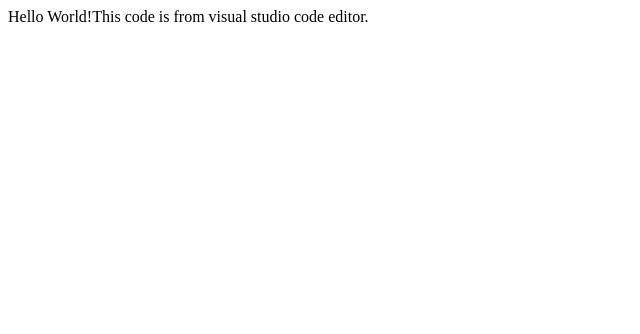
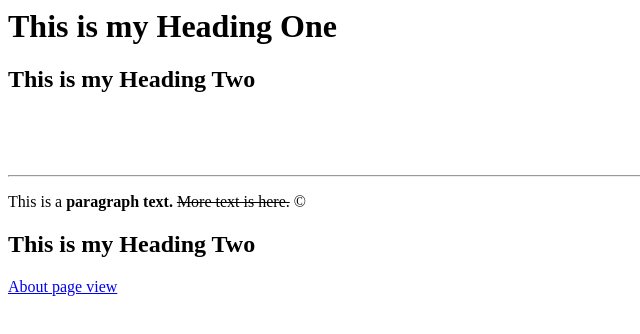
Before and after one commit to kartikaychadha/kartikaychadha.github.io, a plain HTML site: page index.html in a window 1280 px wide. Shown: the whole page, without its empty margins (0-640 px from the left). Drawn offline with Linux system fonts and the light colour scheme.

Commit message:
Class Codes

```diff
--- a/index.html
+++ b/index.html
@@ -1 +1,19 @@
-Hello World!This code is from visual studio code editor.
+<html>
+    <head>
+        <title>Test File for HTML</title>
+        <link rel="icon" type="image/x-icon" href="Assets/IMG/google-logo.png">
+    </head>
+    <body>
+        <h1>This is my Heading One</h1>
+        <h2>This is my Heading Two</h2>
+        <br/>
+        <br/>
+        <br/>
+        <hr/>
+        <p>This is a <b>paragraph text.</b> <strike>More text is here.</strike> &#169;</p>
+        <h2>This is my Heading Two</h2>
+
+        <a href="About.html">About page view</a>
+
+    </body>
+</html>
```
Also changed, not shown: About.html (added, +1 -0 lines), Assets/IMG/google-logo.png (added), 3 other files.
